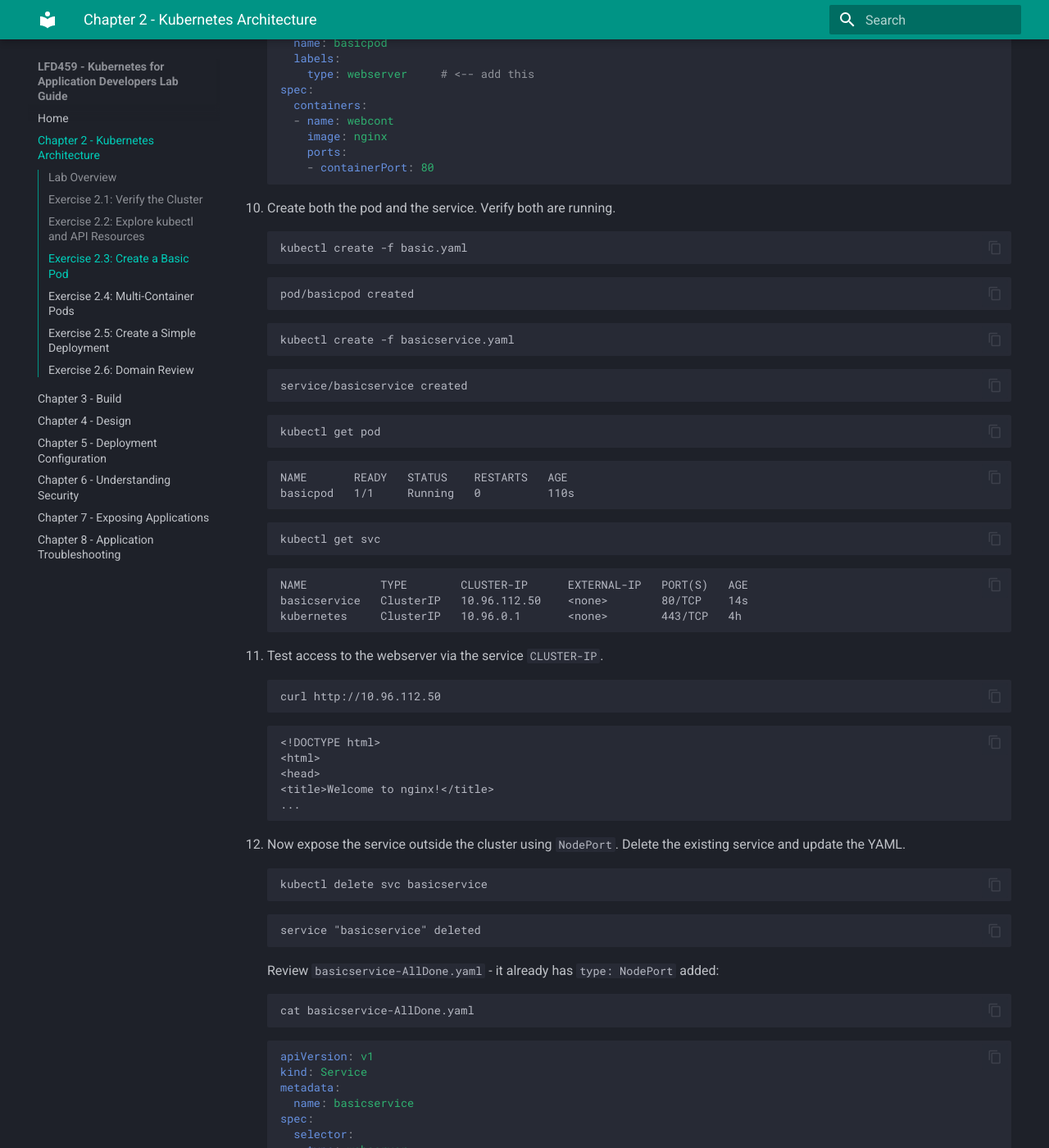
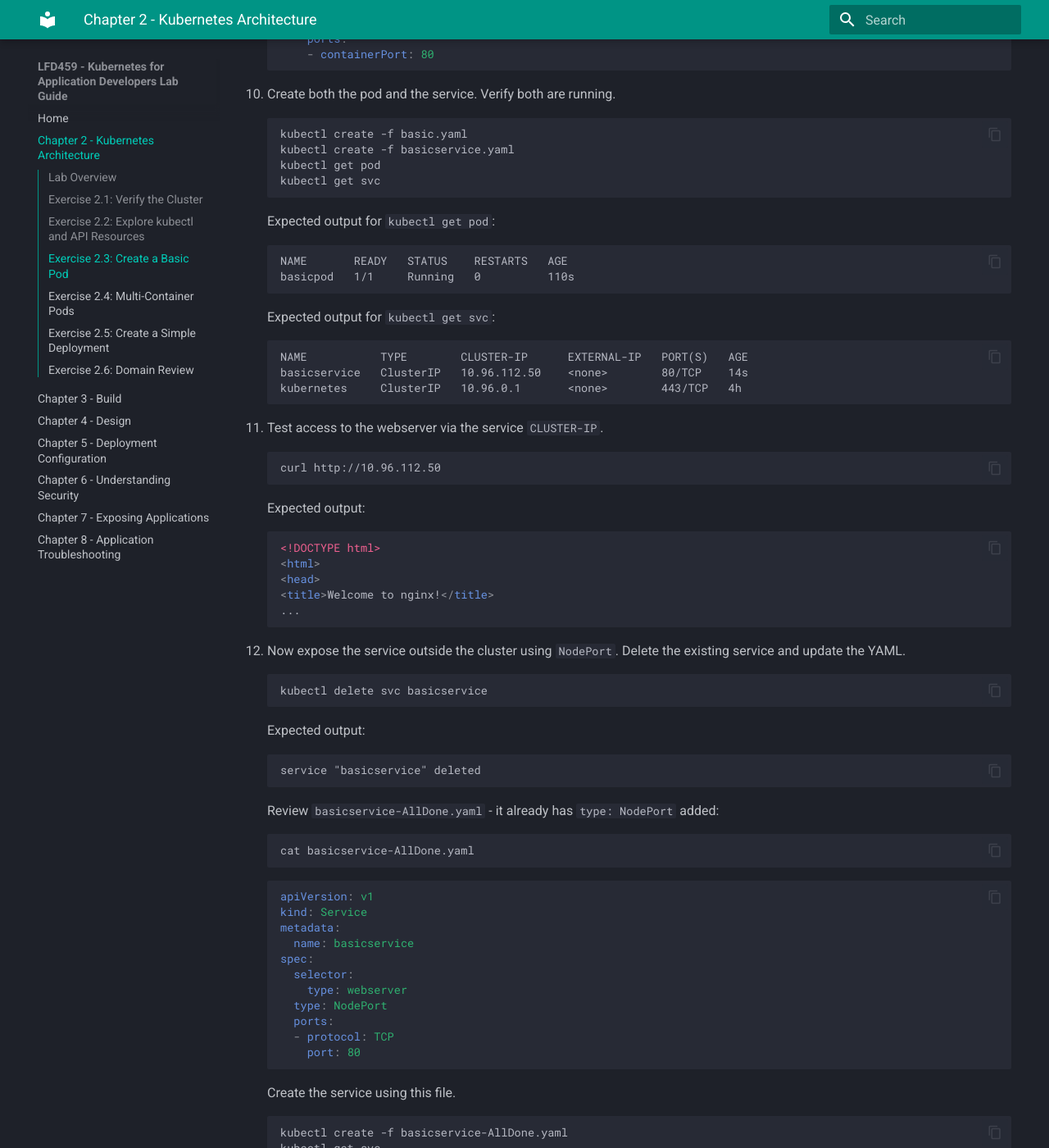
Before and after one commit to helmsman-k8s/lfd459-labs, an MkDocs documentation site: the page built from docs/ch02_labs.md, in a window 1280 px wide and 1400 px high, scrolled down 4998 px. Shown: the whole window at 82% size. Built offline with MkDocs 1.6.1 and Material for MkDocs 9.7.7, drawn with Linux system fonts in a browser that asks for light colours; some of the changed text lies outside the part shown.

Commit message:
Overwrite all chapter files with latest fixes

````diff
--- a/docs/ch02_labs.md
+++ b/docs/ch02_labs.md
@@ -1,3 +1,4 @@
+
 # Chapter 2 - Kubernetes Architecture
 
 ## Lab Overview
@@ -20,7 +21,7 @@
 
     Expected output:
 
-    ```
+    ```text
     NAME         STATUS   ROLES           AGE   VERSION
     controller   Ready    control-plane   Xm    v1.33.1
     worker1      Ready    worker          Xm    v1.33.1
@@ -38,11 +39,8 @@
 3. Verify all system pods are running.
 
     ```bash
-        ```
-
-        ```bash
     kubectl get pods -n kube-system
-        ```
+    ```
 
     You should see Calico, CoreDNS, etcd, kube-apiserver, kube-controller-manager, kube-proxy and kube-scheduler all in `Running` state.
 
@@ -71,7 +69,9 @@
     kubectl describe nodes | grep -i taint
     ```
 
-    ```
+    Expected output:
+
+    ```text
     Taints:             <none>
     Taints:             <none>
     Taints:             <none>
@@ -95,7 +95,7 @@
 
     Example output (truncated):
 
-    ```
+    ```text
     NAME                SHORTNAMES   APIVERSION   NAMESPACED   KIND
     configmaps          cm           v1           true         ConfigMap
     pods                po           v1           true         Pod
@@ -144,17 +144,12 @@
 
     ```bash
     kubectl create -f basic.yaml
-    ```
-
-    ```
-    pod/basicpod created
-    ```
-
-    ```bash
     kubectl get pod
     ```
 
-    ```
+    Expected output:
+
+    ```text
     NAME       READY   STATUS    RESTARTS   AGE
     basicpod   1/1     Running   0          23s
     ```
@@ -169,17 +164,12 @@
 
     ```bash
     kubectl delete pod basicpod
-    ```
-
-    ```
-    pod "basicpod" deleted
-    ```
-
-    ```bash
     kubectl get pod
     ```
 
-    ```
+    Expected output:
+
+    ```text
     No resources found in default namespace.
     ```
 
@@ -208,17 +198,12 @@
 
     ```bash
     kubectl create -f basic.yaml
-    ```
-
-    ```
-    pod/basicpod created
-    ```
-
-    ```bash
     kubectl get pod -o wide
     ```
 
-    ```
+    Expected output:
+
+    ```text
     NAME       READY   STATUS    RESTARTS   AGE   IP            NODE      ...
     basicpod   1/1     Running   0          18s   10.244.1.23   worker1   ...
     ```
@@ -227,7 +212,9 @@
     curl http://10.244.1.23
     ```
 
-    ```
+    Expected output:
+
+    ```html
     <!DOCTYPE html>
     <html>
     <head>
@@ -290,34 +277,21 @@
 
     ```bash
     kubectl create -f basic.yaml
+    kubectl create -f basicservice.yaml
+    kubectl get pod
+    kubectl get svc
     ```
 
-    ```
-    pod/basicpod created
-    ```
+    Expected output for `kubectl get pod`:
 
-    ```bash
-    kubectl create -f basicservice.yaml
-    ```
-
-    ```
-    service/basicservice created
-    ```
-
-    ```bash
-    kubectl get pod
-    ```
-
-    ```
+    ```text
     NAME       READY   STATUS    RESTARTS   AGE
     basicpod   1/1     Running   0          110s
     ```
 
-    ```bash
-    kubectl get svc
-    ```
+    Expected output for `kubectl get svc`:
 
-    ```
+    ```text
     NAME           TYPE        CLUSTER-IP      EXTERNAL-IP   PORT(S)   AGE
     basicservice   ClusterIP   10.96.112.50    <none>        80/TCP    14s
     kubernetes     ClusterIP   10.96.0.1       <none>        443/TCP   4h
@@ -329,7 +303,9 @@
     curl http://10.96.112.50
     ```
 
-    ```
+    Expected output:
+
+    ```html
     <!DOCTYPE html>
     <html>
     <head>
@@ -343,7 +319,9 @@
     kubectl delete svc basicservice
     ```
 
-    ```
+    Expected output:
+
+    ```text
     service "basicservice" deleted
     ```
 
@@ -371,17 +349,12 @@
 
     ```bash
     kubectl create -f basicservice-AllDone.yaml
-    ```
-
-    ```
-    service/basicservice created
-    ```
-
-    ```bash
     kubectl get svc
     ```
 
-    ```
+    Expected output:
+
+    ```text
     NAME           TYPE        CLUSTER-IP       EXTERNAL-IP   PORT(S)        AGE
     basicservice   NodePort    10.100.139.155   <none>        80:31514/TCP   3s
     kubernetes     ClusterIP   10.96.0.1        <none>        443/TCP        47h
@@ -393,7 +366,9 @@
     curl http://<worker1-ip>:31514
     ```
 
-    ```
+    Expected output:
+
+    ```html
     <!DOCTYPE html>
     ...
     ```
@@ -426,18 +401,15 @@
 
     ```bash
     kubectl delete pod basicpod ; kubectl create -f basic.yaml
-    ```
-
-    ```
-    pod "basicpod" deleted
-    pod/basicpod created
-    ```
-
-    ```bash
     kubectl get pod
     ```
 
-    ```
+    Expected output:
+
+    ```text
+    pod "basicpod" deleted
+    pod/basicpod created
+
     NAME       READY   STATUS    RESTARTS   AGE
     basicpod   2/2     Running   0          2m8s
     ```
@@ -456,7 +428,9 @@
     kubectl delete pod basicpod
     ```
 
-    ```
+    Expected output:
+
+    ```text
     pod "basicpod" deleted
     ```
 
@@ -470,7 +444,9 @@
     kubectl create deployment firstpod --image=nginx
     ```
 
-    ```
+    Expected output:
+
+    ```text
     deployment.apps/firstpod created
     ```
 
@@ -480,7 +456,9 @@
     kubectl get deployment,pod
     ```
 
-    ```
+    Expected output:
+
+    ```text
     NAME                       READY   UP-TO-DATE   AVAILABLE   AGE
     deployment.apps/firstpod   1/1     1            1           10s
 
@@ -504,7 +482,9 @@
     kubectl get namespaces
     ```
 
-    ```
+    Expected output:
+
+    ```text
     NAME              STATUS   AGE
     default           Active   20m
     kube-node-lease   Active   20m
@@ -526,7 +506,9 @@
     kubectl get pod -n fakenamespace
     ```
 
-    ```
+    Expected output:
+
+    ```text
     No resources found in fakenamespaces namespace.
     ```
 
@@ -546,14 +528,13 @@
 
     ```bash
     kubectl delete rs <replicaset-name>
+    kubectl get deploy,rs,po
     ```
 
-    ```
+    Expected output (for delete):
+
+    ```text
     replicaset.apps "firstpod-65c7f8b5bb" deleted
-    ```
-
-    ```bash
-    kubectl get deploy,rs,po
     ```
 
     Notice the age on the new ReplicaSet and pod is only a few seconds - the Deployment reconciled immediately.
@@ -562,14 +543,13 @@
 
     ```bash
     kubectl delete deployment firstpod
+    kubectl get deployment,rs,po,svc,ep
     ```
 
-    ```
+    Expected output (for delete):
+
+    ```text
     deployment.apps "firstpod" deleted
-    ```
-
-    ```bash
-    kubectl get deployment,rs,po,svc,ep
     ```
 
     Only the cluster services and endpoints remain.
@@ -580,7 +560,9 @@
     kubectl delete svc basicservice
     ```
 
-    ```
+    Expected output:
+
+    ```text
     service "basicservice" deleted
     ```
 
````
